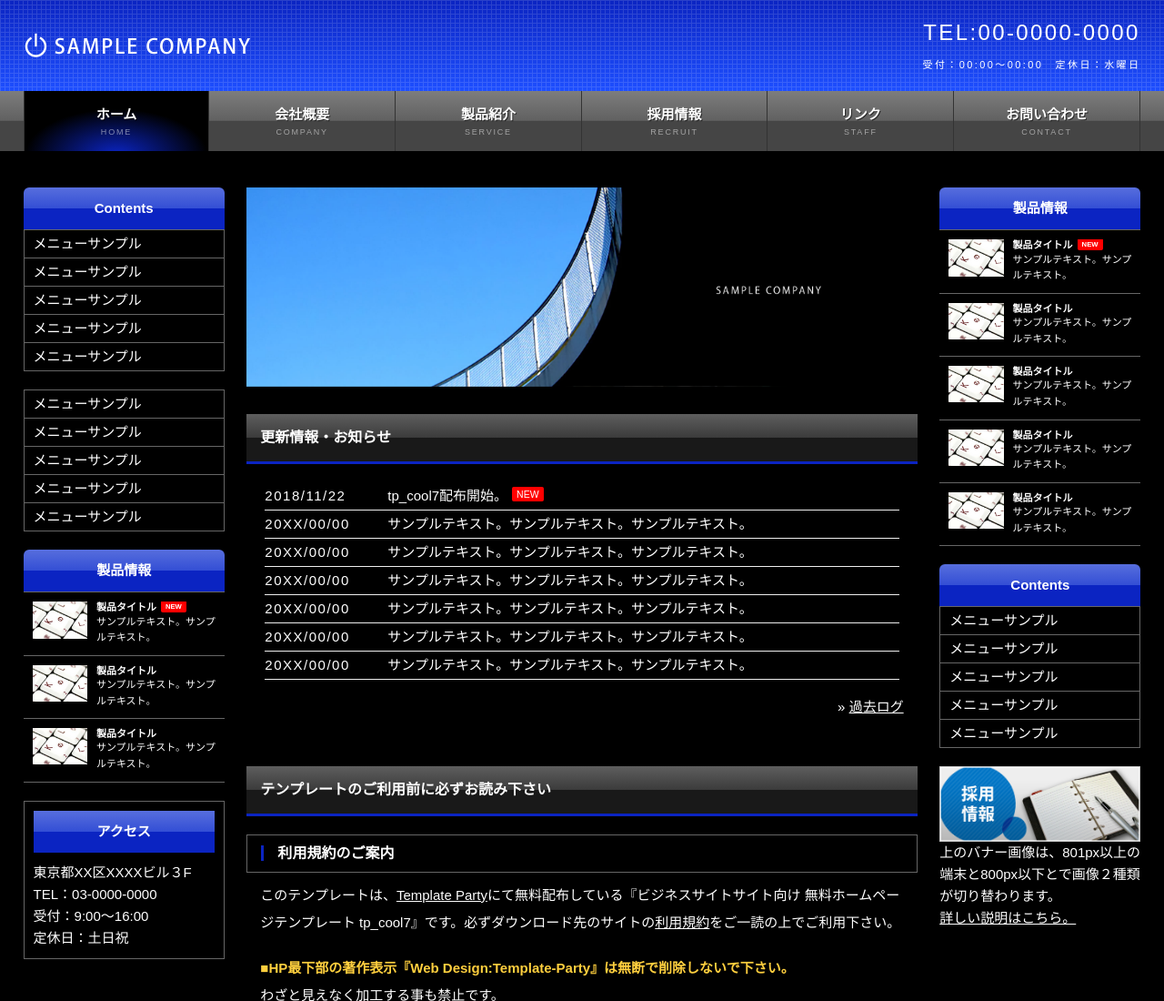
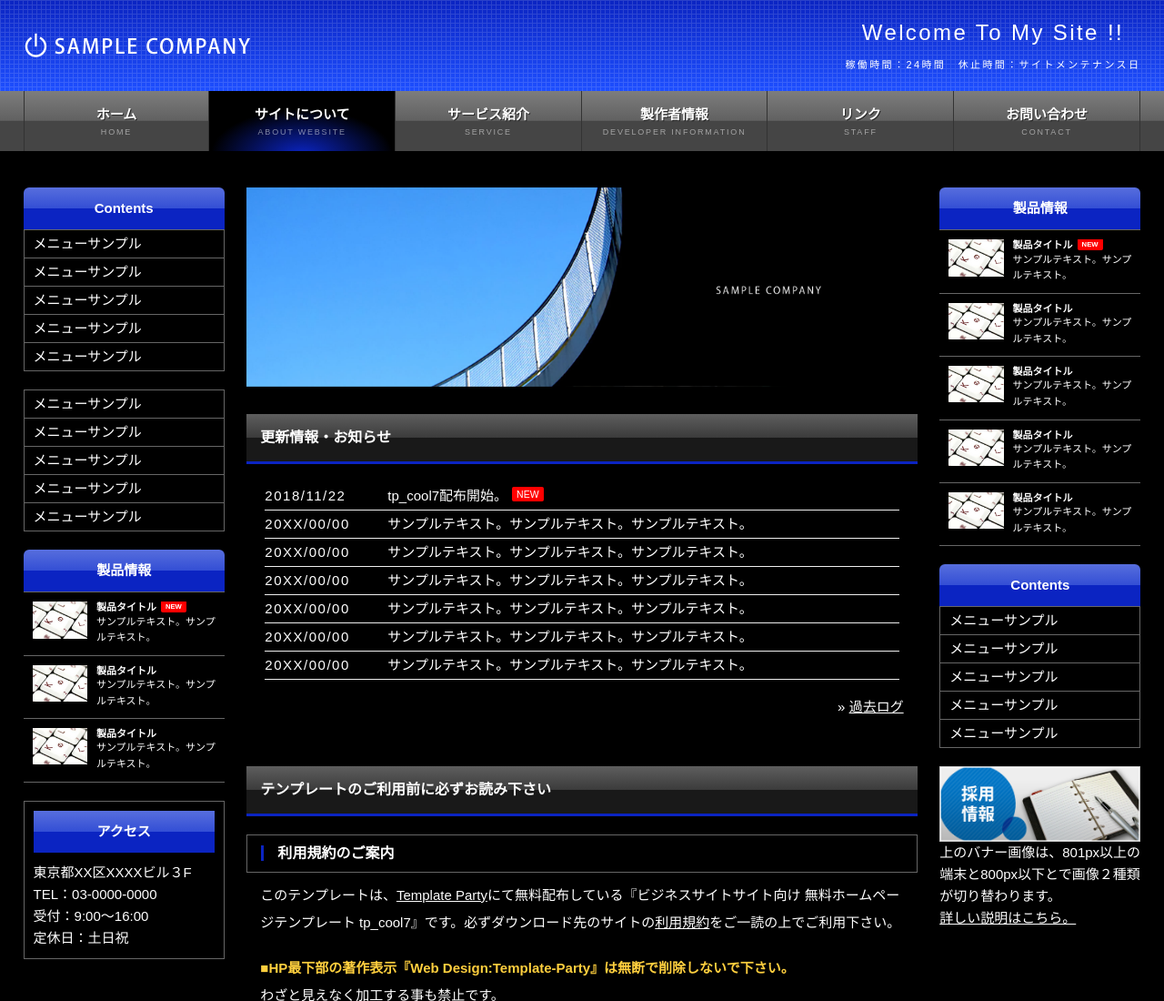
Before and after one commit to ria373/373, a plain HTML site: page index.html in a window 1280 px wide. Shown: the top 1100 px of the page at 91% size. Drawn offline with Linux system fonts and the light colour scheme.

Commit message:
Update index.html

```diff
--- a/index.html
+++ b/index.html
@@ -3,7 +3,7 @@
 <head>
 <meta charset="UTF-8">
 <meta http-equiv="X-UA-Compatible" content="IE=edge">
-<title>クールイメージビジネスサイトサイト向け 無料ホームページテンプレート tp_cool7</title>
+<title>RIa Official SIte</title>
 <meta name="viewport" content="width=device-width, initial-scale=1">
 <meta name="description" content="ここにサイト説明を入れます">
 <meta name="keywords" content="キーワード１,キーワード２,キーワード３,キーワード４,キーワード５">
@@ -19,7 +19,7 @@
 <div class="inner">
 <h1 id="logo"><a href="index.html"><img src="images/logo.png" alt="SAMPLE COMPANY"></a></h1>
 <div id="contact">
-<p class="tel">TEL:00-0000-0000<span>受付：00:00〜00:00　定休日：水曜日</span></p>
+<p class="tel">Welcome To My Site !!<span>稼働時間：24時間　休止時間：サイトメンテナンス日</span></p>
 </div>
 </div>
 </header>
@@ -27,10 +27,10 @@
 <!--PC用（801px以上端末）メニュー-->
 <nav id="menubar">
 <ul class="inner">
-<li class="current"><a href="index.html">ホーム<span>HOME</span></a></li>
-<li><a href="company.html">会社概要<span>COMPANY</span></a></li>
-<li><a href="service.html">製品紹介<span>SERVICE</span></a></li>
-<li><a href="recruit.html">採用情報<span>RECRUIT</span></a></li>
+<li><a href="index.html">ホーム<span>HOME</span></a></li>
+<li class="current"><a href="company.html">サイトについて<span>ABOUT WEBSITE</span></a></li>
+<li><a href="service.html">サービス紹介<span>SERVICE</span></a></li>
+<li><a href="recruit.html">製作者情報<span>DEVELOPER INFORMATION</span></a></li>
 <li><a href="link.html">リンク<span>STAFF</span></a></li>
 <li><a href="contact.html">お問い合わせ<span>CONTACT</span></a></li>
 </ul>
@@ -39,9 +39,9 @@
 <nav id="menubar-s">
 <ul>
 <li><a href="index.html">ホーム<span>HOME</span></a></li>
-<li><a href="company.html">会社概要<span>COMPANY</span></a></li>
-<li><a href="service.html">製品紹介<span>SERVICE</span></a></li>
-<li><a href="recruit.html">採用情報<span>RECRUIT</span></a></li>
+<li class="current"><a href="company.html">サイトについて<span>ABOUT WEBSITE</span></a></li>
+<li><a href="service.html">サービス紹介<span>SERVICE</span></a></li>
+<li><a href="recruit.html">製作者情報<span>DEVELOPER INFORMATION</span></a></li>
 <li><a href="link.html">リンク<span>STAFF</span></a></li>
 <li><a href="contact.html">お問い合わせ<span>CONTACT</span></a></li>
 </ul>
@@ -51,6 +51,7 @@
 <div id="contents-in">
 
 <div id="main">
+
 
 <!--スライドショー-->
 <aside id="mainimg">
```
